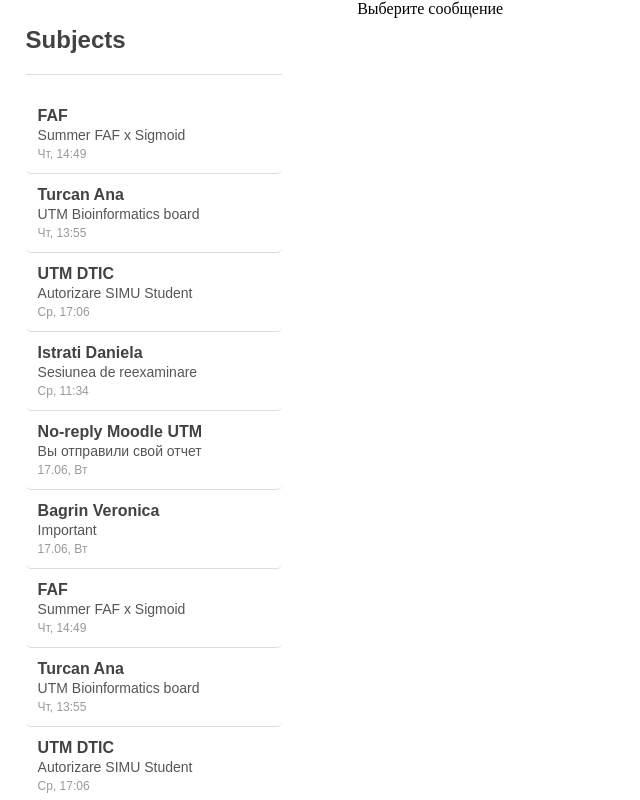
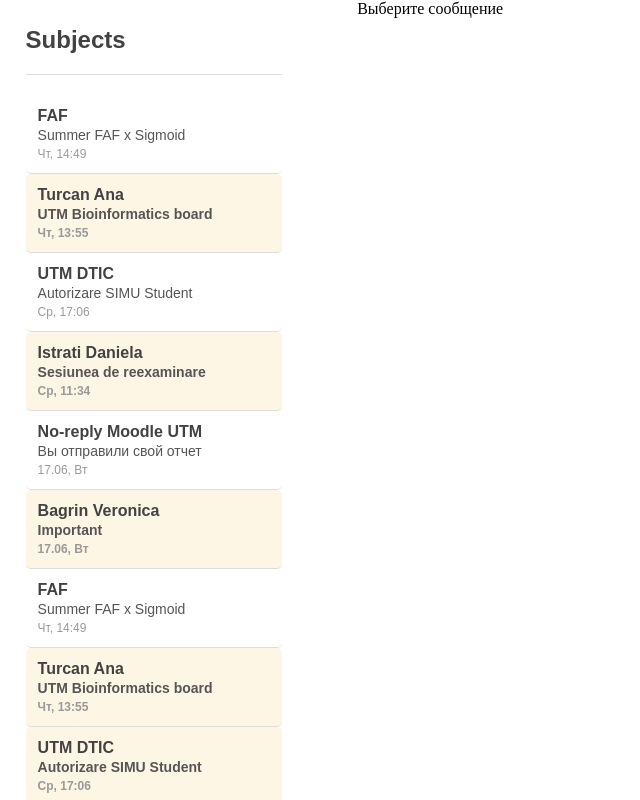
Before and after one commit to MariaIscariot/Team_2, a React (Vite) app in the folder front/: page / in a window 1280 px wide. Shown: the whole page, without its empty margins (0-640 px from the left). Built offline with nearby package versions, Linux system fonts and the light colour scheme.

Commit message:
Added seen/unseen messages

```diff
--- a/front/src/components/Subjects/Subcomponents/MessageItem.jsx
+++ b/front/src/components/Subjects/Subcomponents/MessageItem.jsx
@@ -1,9 +1,11 @@
 import styles from '../index.module.css';
 
-export default function MessageItem({ sender, subject, time, selected, onClick }) {
+export default function MessageItem({ sender, subject, time, selected, onClick, seen }) {
   return (
     <li
-      className={`${styles.item} ${selected ? styles.selected : ''}`}
+      className={`${styles.item}
+                  ${selected ? styles.selected : ''}
+                  ${!seen ? styles.unread : ''}`}
       onClick={onClick}
     >
       <div className={styles.sender}>{sender}</div>
--- a/front/src/components/Subjects/Subjects.jsx
+++ b/front/src/components/Subjects/Subjects.jsx
@@ -3,28 +3,50 @@
 import MessageItem from './Subcomponents/MessageItem.jsx';
 
 const messages = [
-  { sender: 'FAF', subject: 'Summer FAF x Sigmoid', time: 'Чт, 14:49' },
-  { sender: 'Turcan Ana', subject: 'UTM Bioinformatics board', time: 'Чт, 13:55' },
-  { sender: 'UTM DTIC', subject: 'Autorizare SIMU Student', time: 'Ср, 17:06' },
-  { sender: 'Istrati Daniela', subject: 'Sesiunea de reexaminare', time: 'Ср, 11:34' },
-  { sender: 'No-reply Moodle UTM', subject: 'Вы отправили свой отчет', time: '17.06, Вт' },
-  { sender: 'Bagrin Veronica', subject: 'Important', time: '17.06, Вт' },
-  { sender: 'FAF', subject: 'Summer FAF x Sigmoid', time: 'Чт, 14:49' },
-  { sender: 'Turcan Ana', subject: 'UTM Bioinformatics board', time: 'Чт, 13:55' },
-  { sender: 'UTM DTIC', subject: 'Autorizare SIMU Student', time: 'Ср, 17:06' },
-  { sender: 'Istrati Daniela', subject: 'Sesiunea de reexaminare', time: 'Ср, 11:34' },
-  { sender: 'No-reply Moodle UTM', subject: 'Вы отправили свой отчет', time: '17.06, Вт' },
-  { sender: 'Bagrin Veronica', subject: 'Important', time: '17.06, Вт' },
-  { sender: 'FAF', subject: 'Summer FAF x Sigmoid', time: 'Чт, 14:49' },
-  { sender: 'Turcan Ana', subject: 'UTM Bioinformatics board', time: 'Чт, 13:55' },
-  { sender: 'UTM DTIC', subject: 'Autorizare SIMU Student', time: 'Ср, 17:06' },
-  { sender: 'Istrati Daniela', subject: 'Sesiunea de reexaminare', time: 'Ср, 11:34' },
-  { sender: 'No-reply Moodle UTM', subject: 'Вы отправили свой отчет', time: '17.06, Вт' },
-  { sender: 'Bagrin Veronica', subject: 'Important', time: '17.06, Вт' },
+  { sender: 'FAF', subject: 'Summer FAF x Sigmoid', time: 'Чт, 14:49', seen: true },
+  { sender: 'Turcan Ana', subject: 'UTM Bioinformatics board', time: 'Чт, 13:55', seen: false },
+  { sender: 'UTM DTIC', subject: 'Autorizare SIMU Student', time: 'Ср, 17:06', seen: true },
+  { sender: 'Istrati Daniela', subject: 'Sesiunea de reexaminare', time: 'Ср, 11:34', seen: false },
+  { sender: 'No-reply Moodle UTM', subject: 'Вы отправили свой отчет', time: '17.06, Вт', seen: true },
+  { sender: 'Bagrin Veronica', subject: 'Important', time: '17.06, Вт', seen: false },
+  { sender: 'FAF', subject: 'Summer FAF x Sigmoid', time: 'Чт, 14:49', seen: true },
+  { sender: 'Turcan Ana', subject: 'UTM Bioinformatics board', time: 'Чт, 13:55', seen: false },
+  { sender: 'UTM DTIC', subject: 'Autorizare SIMU Student', time: 'Ср, 17:06', seen: false },
+  { sender: 'Istrati Daniela', subject: 'Sesiunea de reexaminare', time: 'Ср, 11:34', seen: true },
+  { sender: 'No-reply Moodle UTM', subject: 'Вы отправили свой отчет', time: '17.06, Вт', seen: false },
+  { sender: 'Bagrin Veronica', subject: 'Important', time: '17.06, Вт', seen: true },
+  { sender: 'FAF', subject: 'Summer FAF x Sigmoid', time: 'Чт, 14:49', seen: false },
+  { sender: 'Turcan Ana', subject: 'UTM Bioinformatics board', time: 'Чт, 13:55', seen: true },
+  { sender: 'UTM DTIC', subject: 'Autorizare SIMU Student', time: 'Ср, 17:06', seen: false },
+  { sender: 'Istrati Daniela', subject: 'Sesiunea de reexaminare', time: 'Ср, 11:34', seen: true },
+  { sender: 'No-reply Moodle UTM', subject: 'Вы отправили свой отчет', time: '17.06, Вт', seen: true },
+  { sender: 'Bagrin Veronica', subject: 'Important', time: '17.06, Вт', seen: false },
 ];
 
 export default function Subjects({ onSelectMessage }) {
   const [selectedIndex, setSelectedIndex] = useState(null);
+
+  const handleClick = (msg, index) => {
+    setSelectedIndex(index);
+    onSelectMessage(msg);
+
+    if (!msg.seen) {
+        msg.seen = true;
+
+        // fetch(`http://localhost:3000/api/messages/${msg.id}/mark-seen`, {
+        //     method: 'POST',
+        //     headers: { 'Content-Type': 'application/json' },
+        // })
+        // .then(res => {
+        //   if (res.ok) {
+        //     msg.seen = true;
+        //   } else {
+        //     console.error('Error marking message as seen:', res.statusText);
+        //   }
+        // })
+        // .catch(err => console.error('Fetch error:', err));
+    }
+  };
 
   return (
     <div className={styles.wrapper}>
@@ -37,11 +59,9 @@
             sender={msg.sender}
             subject={msg.subject}
             time={msg.time}
+            seen={msg.seen}
             selected={selectedIndex === index}
-            onClick={() => {
-              setSelectedIndex(index);
-              onSelectMessage(msg);
-            }}
+            onClick={() => handleClick(msg, index)}
           />
         ))}
       </ul>
--- a/front/src/components/Subjects/index.module.css
+++ b/front/src/components/Subjects/index.module.css
@@ -57,3 +57,13 @@
     background-color: #ddd;
     margin: 20px 0;
 }
+
+.unread {
+  background-color: #fef6e4;
+  font-weight: 600;
+}
+
+.unread .sender,
+.unread .subject {
+  font-weight: 700;
+}
```
